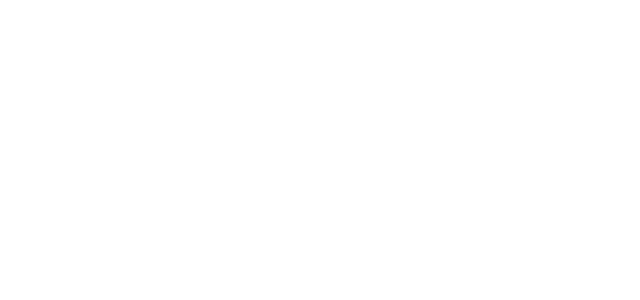
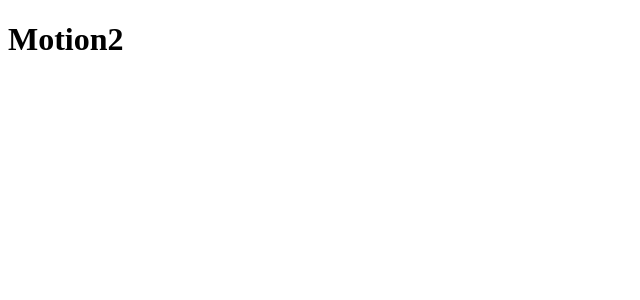
Before and after one commit to abhi-kr-2100/motion2, an Angular app in the folder motion2-frontend/: page / in a window 1280 px wide. Shown: the top 300 px of the page, without its empty margins (0-640 px from the left). Built offline with nearby package versions, Linux system fonts and the light colour scheme.

Commit message:
Replace Angular's placeholder code with my own

```diff
--- a/motion2-frontend/src/app/app.component.html
+++ b/motion2-frontend/src/app/app.component.html
@@ -1 +1,2 @@
+<h1>{{title}}</h1>
 <router-outlet></router-outlet>
--- a/motion2-frontend/src/app/app.component.ts
+++ b/motion2-frontend/src/app/app.component.ts
@@ -3,8 +3,8 @@
 @Component({
   selector: 'app-root',
   templateUrl: './app.component.html',
-  styleUrls: ['./app.component.less']
+  styleUrls: ['./app.component.less'],
 })
 export class AppComponent {
-  title = 'motion2-frontend';
+  title = 'Motion2';
 }
--- a/motion2-frontend/src/index.html
+++ b/motion2-frontend/src/index.html
@@ -1,12 +1,16 @@
 <!doctype html>
+
 <html lang="en">
   <head>
     <meta charset="utf-8">
-  <title>Motion2Frontend</title>
+
+    <title>Motion2</title>
+
     <base href="/">
     <meta name="viewport" content="width=device-width, initial-scale=1">
     <link rel="icon" type="image/x-icon" href="favicon.ico">
   </head>
+
   <body>
     <app-root></app-root>
   </body>
```
Also changed, not shown: 1 other file (tests, documents, lock files or other folders). Lines whose indentation alone changed are shown as unchanged.
